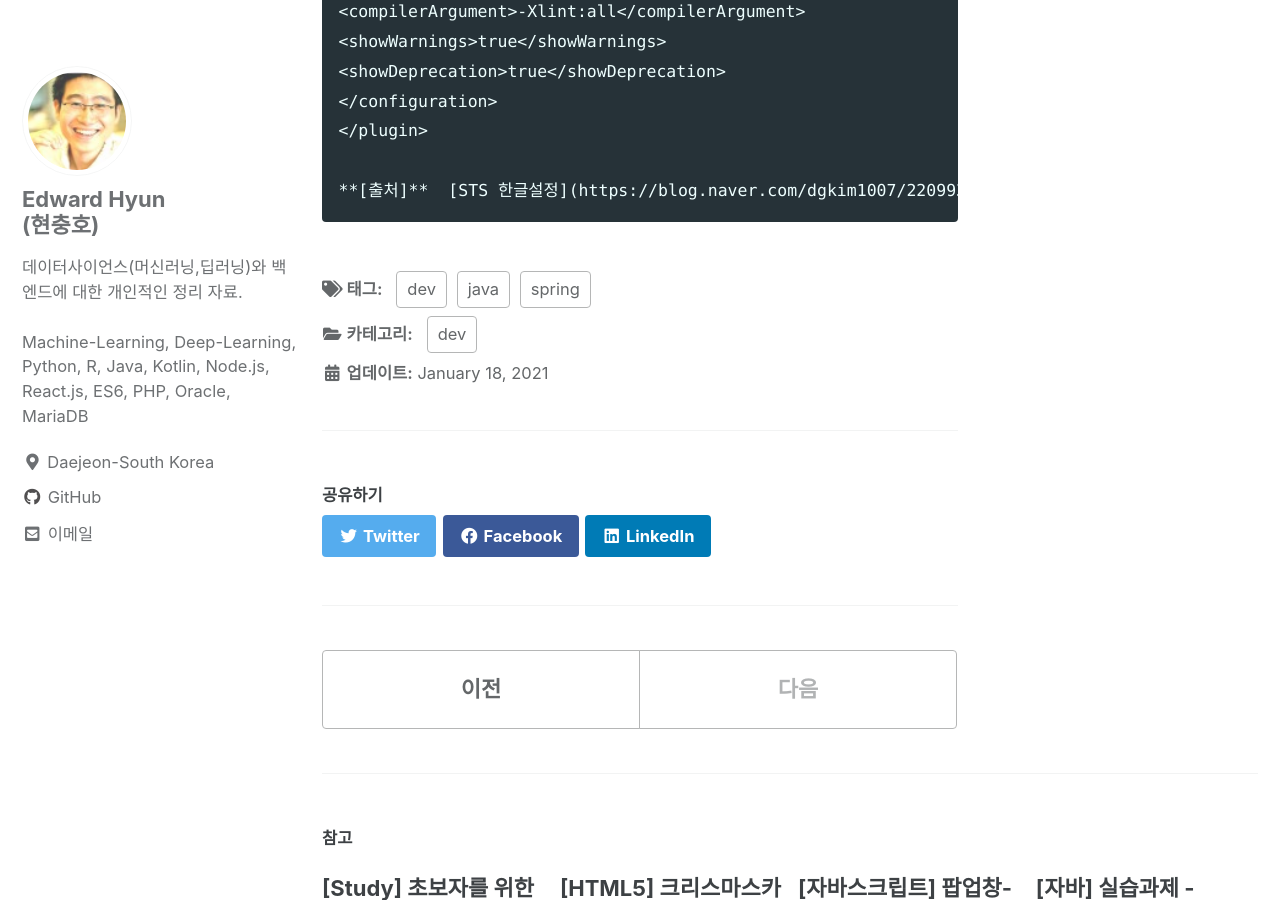
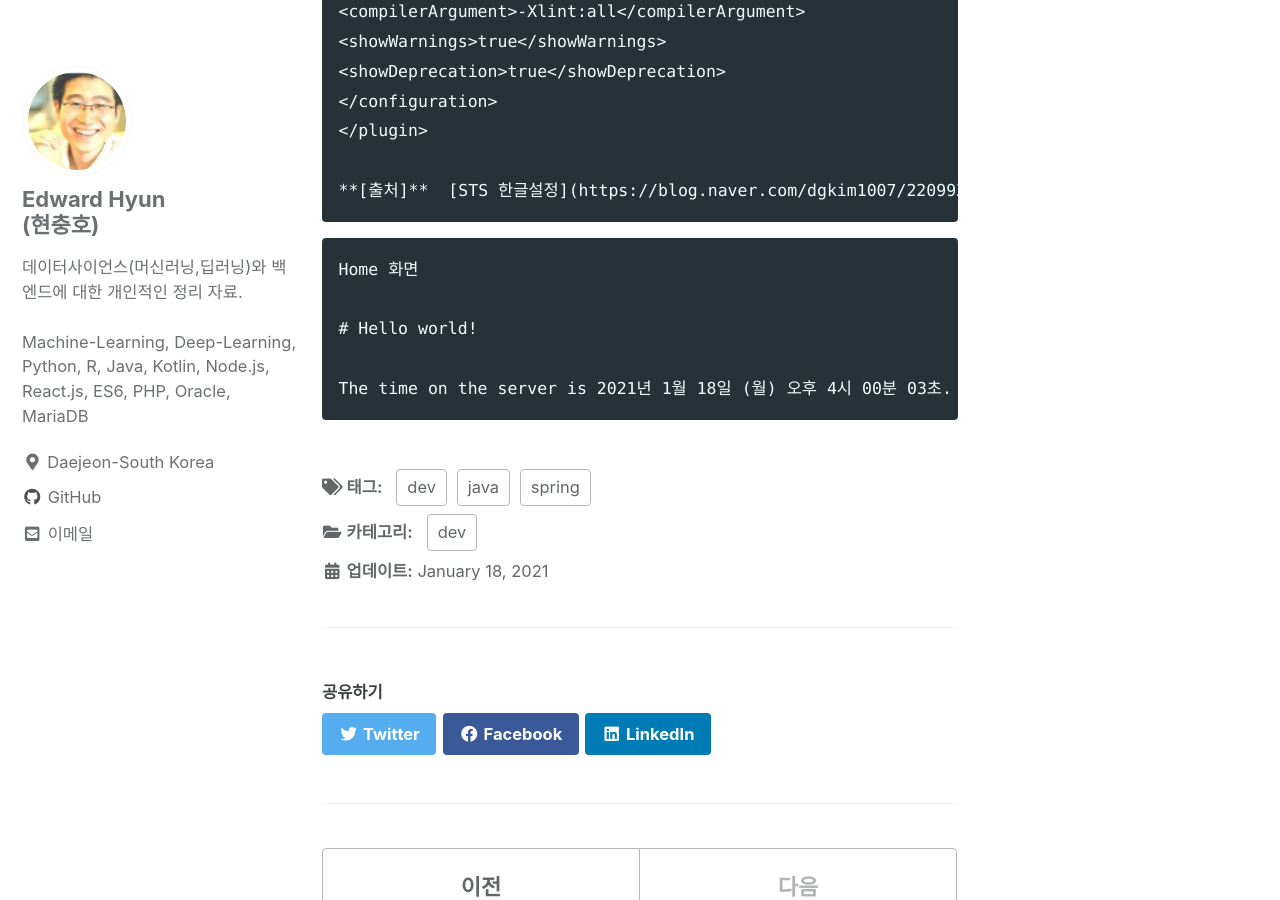
Before and after one commit to iamhch24/iamhch24.github.io, a Jekyll site: the page built from _posts/2021-01-18-[스터디] 스프링 프레임워크.md, in a window 1280 px wide and 900 px high, scrolled down 4818 px. Built offline with Jekyll 4.4.1, drawn with Linux system fonts in a browser that asks for light colours; cached includes are drawn as plain includes.

Commit message:
_posts/2021-01-18-[스터디] 스프링 프레임워크.md updated from https://stackedit.io/

````diff
--- a/_posts/2021-01-18-[스터디] 스프링 프레임워크.md
+++ b/_posts/2021-01-18-[스터디] 스프링 프레임워크.md
@@ -178,15 +178,19 @@ view 폴더를 루트로 시작함. JSP는 view 아래에 만든다.
 ```
 
 
+```
+Home 화면
 
+# Hello world!
 
-
+The time on the server is 2021년 1월 18일 (월) 오후 4시 00분 03초.
+```
 
 
 
 <!--stackedit_data:
-eyJoaXN0b3J5IjpbLTkzNDk5NDUyNSwxMjQ2NDU5ODg4LDE3Nz
-gxMjUzMDgsLTU3MzE4MTI3NywtMTIwMDMzNTAyMywtMTI1ODIw
-NTg4MywtNjE4OTY5NjcyLDkxMDg3Mjc4Niw3MTkxMzE3NjUsLT
-E4OTk2NjM4NDNdfQ==
+eyJoaXN0b3J5IjpbLTE1NzA0MTM0NjIsMTI0NjQ1OTg4OCwxNz
+c4MTI1MzA4LC01NzMxODEyNzcsLTEyMDAzMzUwMjMsLTEyNTgy
+MDU4ODMsLTYxODk2OTY3Miw5MTA4NzI3ODYsNzE5MTMxNzY1LC
+0xODk5NjYzODQzXX0=
 -->
````
